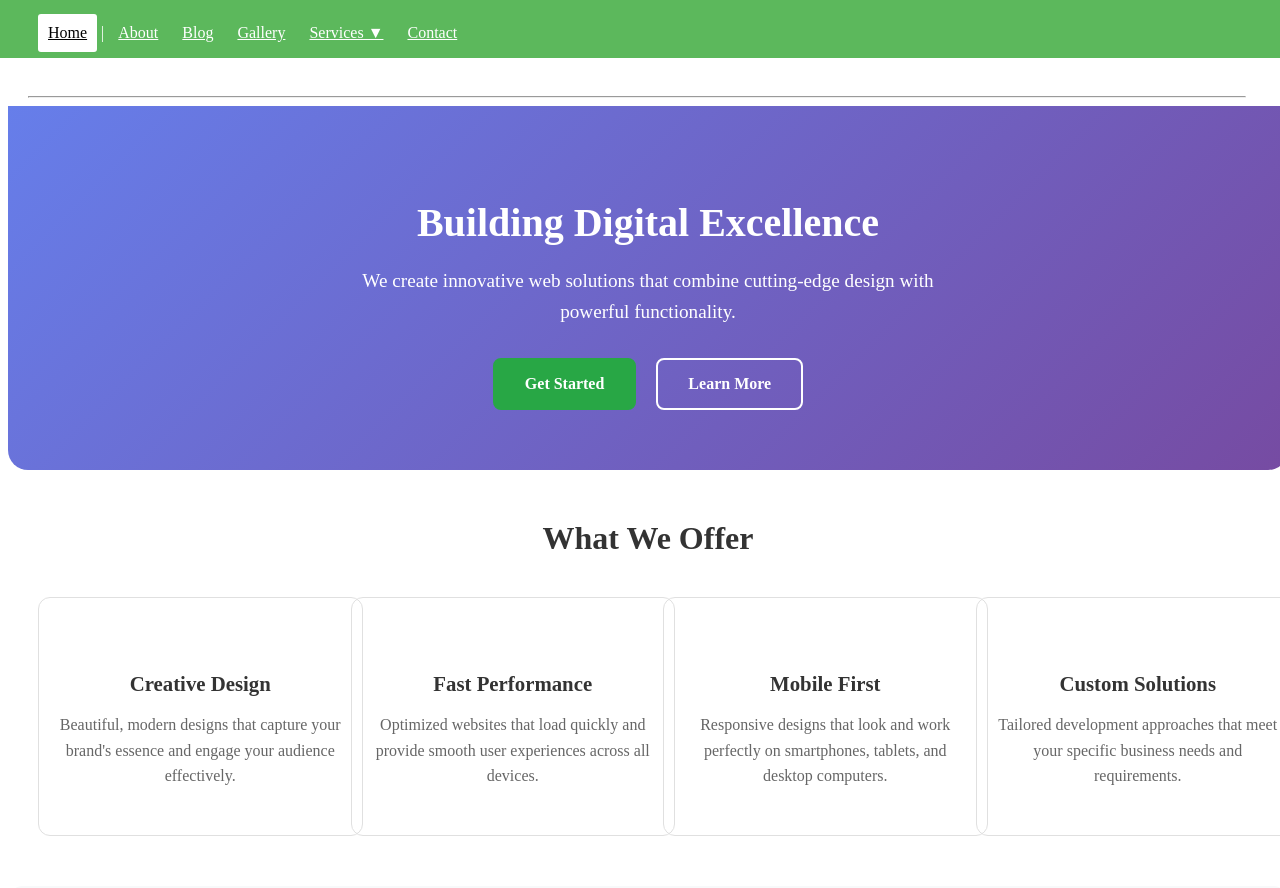
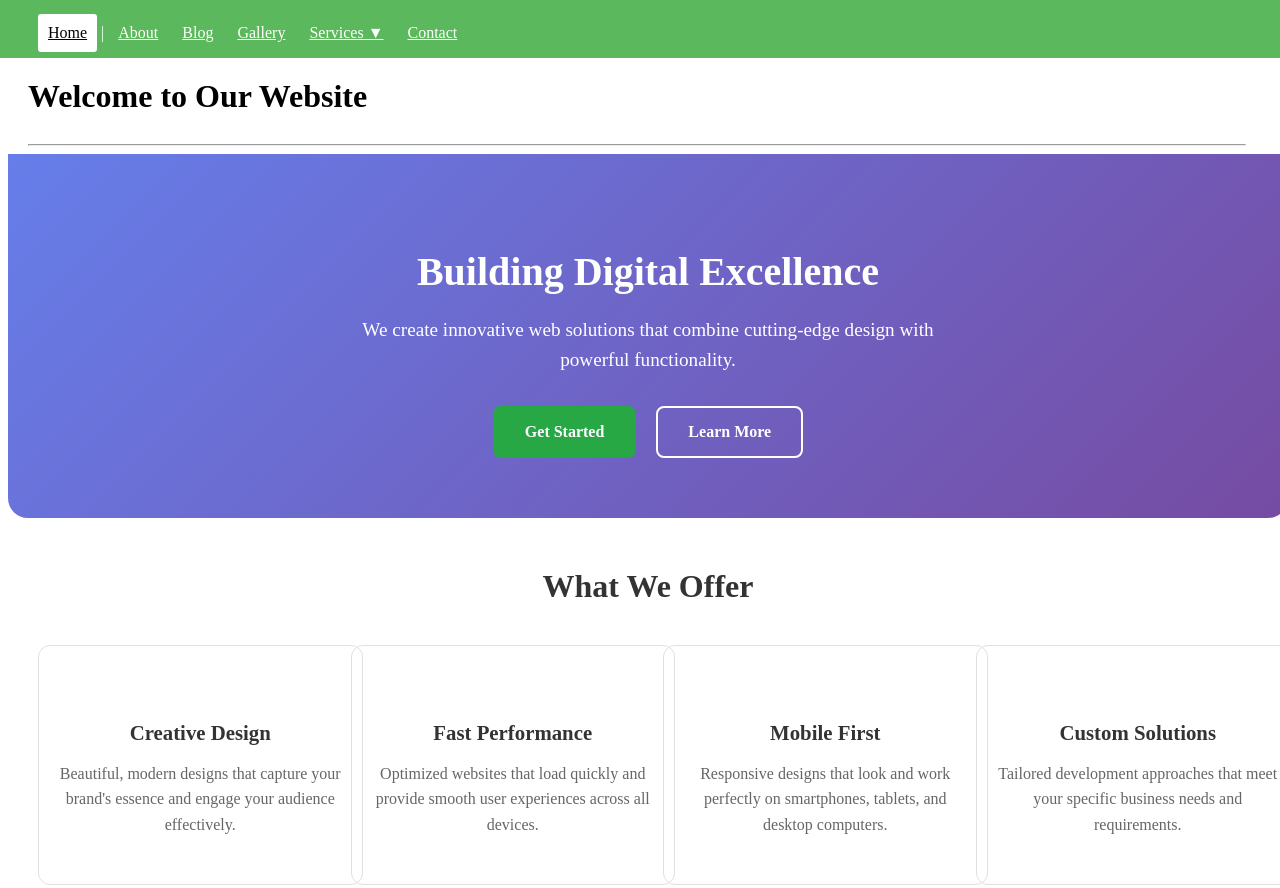
Before and after one commit to jhauga/dwt-template-protection, a website: page site/index.html in a window 1280 px wide. Shown: the top 888 px of the page. Drawn offline with Linux system fonts and the light colour scheme.

```diff
--- a/site/css/style.css
+++ b/site/css/style.css
@@ -656,6 +656,9 @@
   .package li:last-child, .pricing-tier li:last-child {
    border-bottom: none;
   }
+  h1#pageTitle {
+    margin-top: 70px;
+}
   h1 {
    margin-left: 20px;
   }
```
Also changed, not shown: 3 other files.
